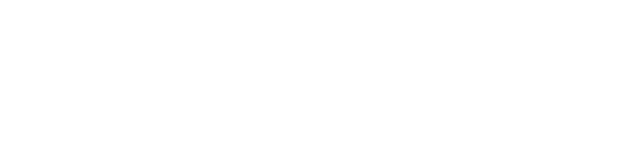
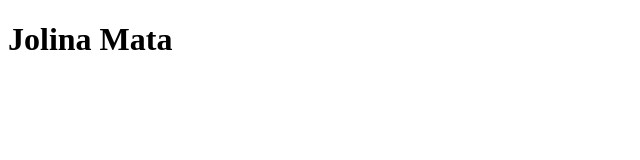
Before and after one commit to Jolinamata/IT24A-Assessment, a plain HTML site: page index.html in a window 1280 px wide. Shown: the whole page, without its empty margins (0-640 px from the left). Drawn offline with Linux system fonts and the light colour scheme.

Commit message:
added jolina mata

```diff
--- a/index.html
+++ b/index.html
@@ -6,6 +6,6 @@
     <title>Document</title>
 </head>
 <body>
-
+    <h1>Jolina Mata</h1>
 </body>
 </html>
```
